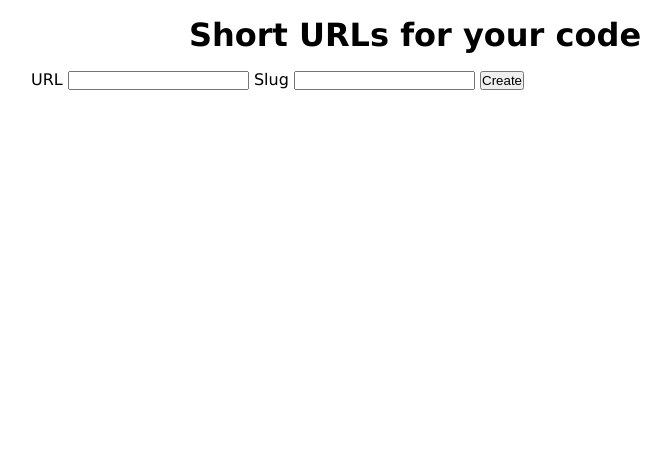
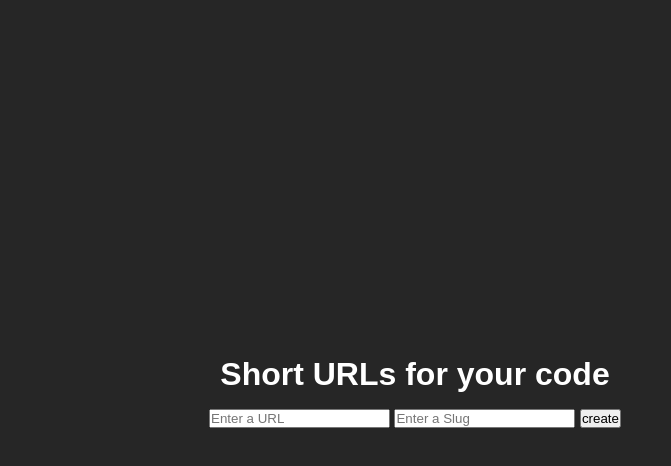
Before and after one commit to manuel-valles/url-shortener-app, a website: page public/index.html in a window 1280 px wide. Shown: the whole page, without its empty margins (225-896 px from the left). Drawn offline with nearby package versions, Linux system fonts and the light colour scheme.

Commit message:
Small design changes

```diff
--- a/public/app.js
+++ b/public/app.js
@@ -3,10 +3,13 @@ const app = new Vue({
   data: {
     url: '',
     slug: '',
+    error: '',
+    formVisible: true,
     created: null,
   },
   methods: {
     async createUrl() {
+      this.error = '';
       const response = await fetch('/url', {
         method: 'POST',
         headers: {
@@ -17,7 +20,17 @@ const app = new Vue({
           slug: this.slug,
         }),
       });
-      this.created = await response.json();
+      if (response.ok) {
+        const result = await response.json();
+        this.formVisible = false;
+        this.created = `${window.location.href}${result.slug}`;
+      } else if (response.status === 429) {
+        this.error =
+          'You are sending too many requests. Try again in 30 seconds.';
+      } else {
+        const result = await response.json();
+        this.error = result.message;
+      }
     },
   },
 });
--- a/public/index.html
+++ b/public/index.html
@@ -11,16 +11,31 @@
       <h1>Short URLs for your code</h1>
     </header>
     <main id="app">
-      <form @submit.prevent="createUrl()">
-        <label for="url">URL</label>
-        <input v-model="url" name="url" id="url" />
-        <label for="slug">Slug</label>
-        <input v-model="slug" name="slug" id="slug" />
-        <button type="submit">Create</button>
+      <form class="form" v-if="formVisible" @submit.prevent="createUrl()">
+        <input
+          class="input"
+          type="text"
+          v-model="url"
+          name="url"
+          id="url"
+          placeholder="Enter a URL"
+        />
+        <input
+          class="input"
+          type="text"
+          v-model="slug"
+          name="slug"
+          id="slug"
+          placeholder="Enter a Slug"
+        />
+        <button type="submit" class="create">create</button>
       </form>
-      <pre v-if="created">
-        {{JSON.stringify(created, null, 2)}}
-      </pre>
+      <div v-if="error" class="error">{{error}}</div>
+      <div v-if="created">
+        <p class="created">
+          Your short url is: <a :href="created">{{created}}</a>
+        </p>
+      </div>
     </main>
     <script src="https://cdn.jsdelivr.net/npm/vue@2.6.12"></script>
     <script src="app.js"></script>
--- a/public/style.css
+++ b/public/style.css
@@ -4,16 +4,35 @@
   box-sizing: border-box;
 }
 
+html,
 body {
-  font-family: Verdana, sans-serif;
+  height: 100%;
 }
 
-header h1 {
-  margin: 1rem;
+body {
+  font-family: 'Poppins', sans-serif;
+  display: flex;
+  flex-direction: column;
+  justify-content: center;
+  align-items: center;
+  background-color: #262626;
+  color: #ffffff;
+}
+
+.form {
+  margin: 1rem auto;
+}
+
+.error {
+  background: #a63446;
+  padding: 0.1rem;
   text-align: center;
 }
 
-#app {
-  width: 60%;
-  margin: 0 auto;
+.created {
+  margin-top: 1rem;
 }
+
+.created a {
+  color: inherit;
+}
```
